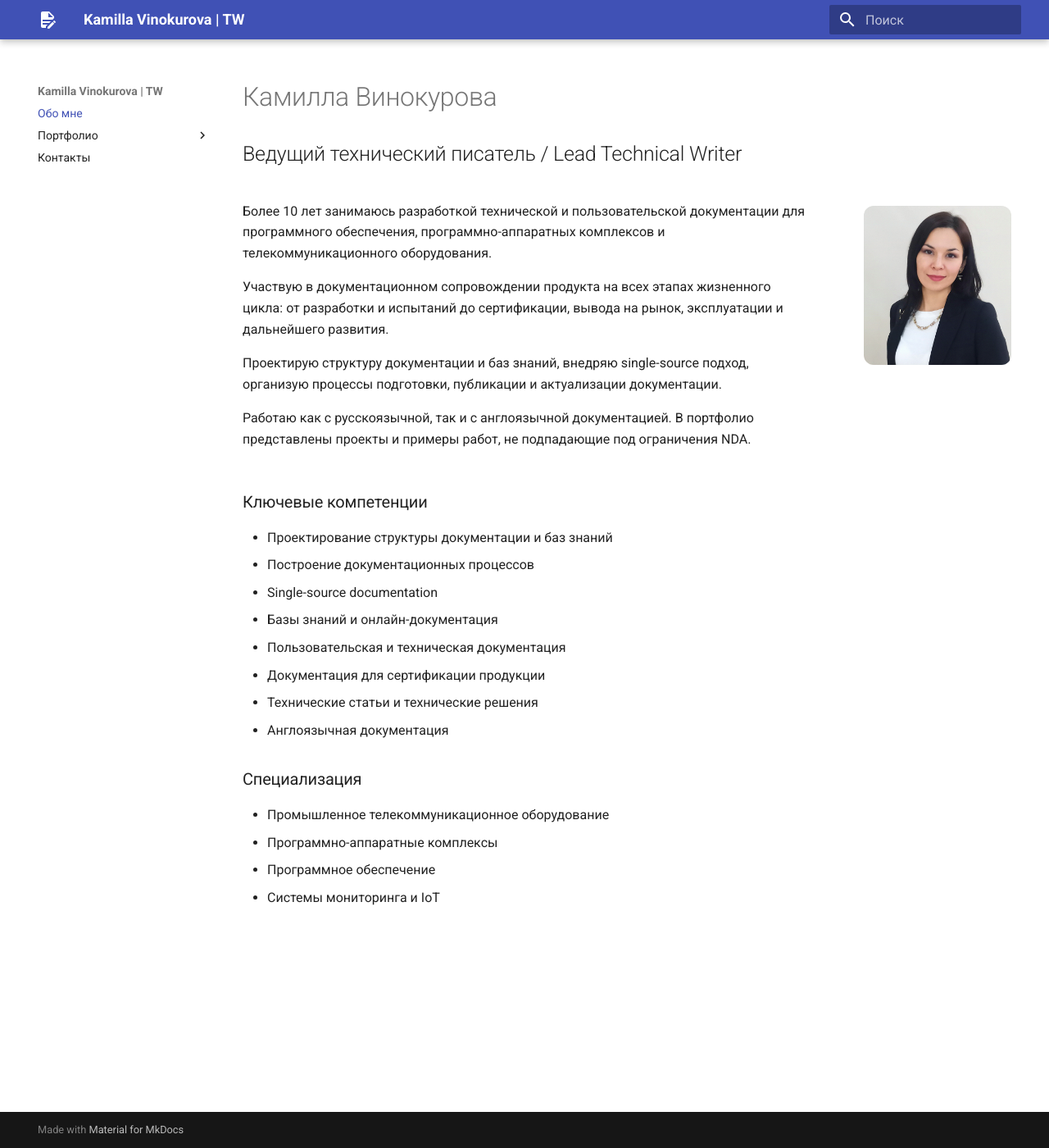
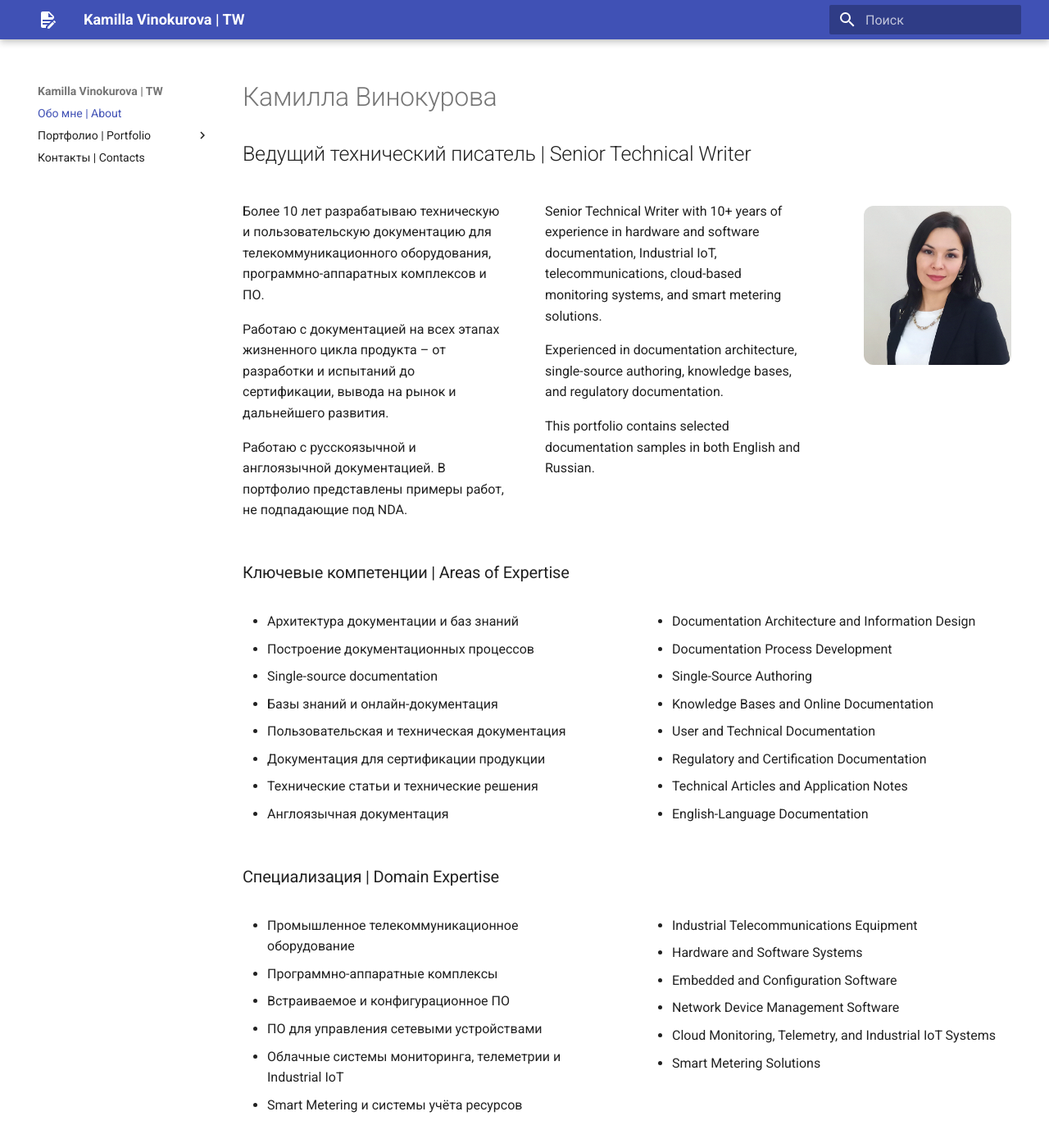
Before and after one commit to KamillaVin/tw-portfolio, an MkDocs documentation site: the page built from docs/index.md, in a window 1280 px wide and 1400 px high. Shown: the whole window at 82% size. Built offline with MkDocs 1.6.1 and Material for MkDocs 9.7.7, drawn with Linux system fonts in a browser that asks for light colours; some of the changed text lies outside the part shown.

Commit message:
Update portfolio homapage

```diff
--- a/docs/index.md
+++ b/docs/index.md
@@ -5,45 +5,105 @@ hide:
 
 # Камилла Винокурова
 
-## Ведущий технический писатель / Lead Technical Writer
+## Ведущий технический писатель  |  Senior Technical Writer
 
 <div class="intro-block">
 
 <div class="intro-text">
-<p>Более 10 лет занимаюсь разработкой технической и пользовательской документации для программного обеспечения, программно-аппаратных комплексов и телекоммуникационного оборудования.</p>
+<p>Более 10 лет разрабатываю техническую и пользовательскую документацию для телекоммуникационного оборудования, программно-аппаратных комплексов и ПО.</p>
 
-<p>Участвую в документационном сопровождении продукта на всех этапах жизненного цикла: от разработки и испытаний до сертификации, вывода на рынок, эксплуатации и дальнейшего развития.</p>
+<p>Работаю с документацией на всех этапах жизненного цикла продукта – от разработки и испытаний до сертификации, вывода на рынок и дальнейшего развития.</p>
 
-<p>Проектирую структуру документации и баз знаний, внедряю single-source подход, организую процессы подготовки, публикации и актуализации документации.</p>
+<p>Работаю с русскоязычной и англоязычной документацией. В портфолио представлены примеры работ, не подпадающие под NDA.</p>
+</div>
+<div class="intro-text">
+<p>Senior Technical Writer with 10+ years of experience in hardware and software documentation, Industrial IoT, telecommunications, cloud-based monitoring systems, and smart metering solutions.</p>
 
-<p>Работаю как с русскоязычной, так и с англоязычной документацией. В портфолио представлены проекты и примеры работ, не подпадающие под ограничения NDA.</p>
+<p>Experienced in documentation architecture, single-source authoring, knowledge bases, and regulatory documentation.</p>
 
+<p>This portfolio contains selected documentation samples in both English and Russian.</p>
 </div>
 
 <img src="assets/images/cv-photo.png" class="profile-photo" alt="Kamilla Vinokurova">
 
 </div>
 
-### Ключевые компетенции
+### Ключевые компетенции  | Areas of Expertise
+<div class="intro-block">
 
-* Проектирование структуры документации и баз знаний
-* Построение документационных процессов
-* Single-source documentation
-* Базы знаний и онлайн-документация
-* Пользовательская и техническая документация
-* Документация для сертификации продукции
-* Технические статьи и технические решения
-* Англоязычная документация
+<div class="intro-text">
+<ul>
+<li>Архитектура документации и баз знаний</li>
+<li>Построение документационных процессов</li>
+<li>Single-source documentation</li>
+<li>Базы знаний и онлайн-документация</li>
+<li>Пользовательская и техническая документация</li>
+<li>Документация для сертификации продукции</li>
+<li>Технические статьи и технические решения</li>
+<li>Англоязычная документация</li>
+</ul>
+</div>
+<div class="intro-text">
+<ul>
+<li>Documentation Architecture and Information Design</li>
+<li>Documentation Process Development</li>
+<li>Single-Source Authoring</li>
+<li>Knowledge Bases and Online Documentation</li>
+<li>User and Technical Documentation</li>
+<li>Regulatory and Certification Documentation</li>
+<li>Technical Articles and Application Notes</li>
+<li>English-Language Documentation</li>
+</ul>
+</div>
+</div>
 
+### Специализация | Domain Expertise
+<div class="intro-block">
 
-### Специализация
+<div class="intro-text">
+<ul>
+<li>Промышленное телекоммуникационное оборудование</li>
+<li>Программно-аппаратные комплексы</li>
+<li>Встраиваемое и конфигурационное ПО</li>
+<li>ПО для управления сетевыми устройствами</li>
+<li>Облачные системы мониторинга, телеметрии и Industrial IoT</li>
+<li>Smart Metering и системы учёта ресурсов</li>
+</ul>
+</div>
+<div class="intro-text">
+<ul>
+<li>Industrial Telecommunications Equipment</li>
+<li>Hardware and Software Systems</li>
+<li>Embedded and Configuration Software</li>
+<li>Network Device Management Software</li>
+<li>Cloud Monitoring, Telemetry, and Industrial IoT Systems</li>
+<li>Smart Metering Solutions</li>
+</ul>
+</div>
+</div>
 
-* Промышленное телекоммуникационное оборудование
-* Программно-аппаратные комплексы
-* Программное обеспечение
-* Системы мониторинга и IoT
+### Инструменты и технологии  |  Tools & Technologies
 
+<div class="intro-block">
+<div class="intro-text">
+<ul>
+<li>MadCap Flare</li>
+<li>MkDocs</li>
+<li>Markdown</li>
+<li>Git / GitLab</li>
+<li>Confluence</li>
+</ul>
+</div>
 
+<div class="intro-text">
+<ul>
+<li>Jira</li>
+<li>HTML/CSS</li>
+<li>GIMP / InkScape</li>
+<li>Figma</li>
+</ul>
+</div>
 
+</div>
 
 <div style="height: 150px;"></div>
--- a/docs/stylesheets/extra.css
+++ b/docs/stylesheets/extra.css
@@ -1,7 +1,7 @@
 
 .intro-block {
     display: flex;
-    gap: 40px;
+    gap: 50px;
     align-items: flex-start;
 }
 
@@ -12,7 +12,7 @@
 .profile-photo {
     width: 180px;
     border-radius: 12px;
-    margin-left: 30px;
+    margin-left: 20px;
     margin-top: 22px;
 }
 
--- a/mkdocs.yml
+++ b/mkdocs.yml
@@ -12,16 +12,16 @@ theme:
 
 
 nav:
-  - Обо мне: index.md
+  - Обо мне | About: index.md
 
-  - Портфолио:
-      - Руководства пользователя: portfolio/user-guides.md
-      - Datasheets и паспорта: portfolio/product-docs.md
-      - Сертификация: portfolio/certification.md
-      - Статьи и схемы: portfolio/articles-diagrams.md
+  - Портфолио | Portfolio:
+      - Руководства пользователя | User Guides: portfolio/user-guides.md
+      - Datasheets и паспорта | Datasheets & Specifications: portfolio/product-docs.md
+      - Сертификация | Certificarion: portfolio/certification.md
+      - Статьи и схемы | Articles & Diagrams: portfolio/articles-diagrams.md
       # - Подход и процессы: portfolio/processes.md
 
-  - Контакты: contacts.md
+  - Контакты | Contacts: contacts.md
 
 extra_css:
   - stylesheets/extra.css
```
Also changed, not shown: site/assets/images/ds-lt7x-diagram.png, site/assets/images/emc-er-diagram.jpg (added), site/portfolio/articles-diagrams/index.html, site/search/search_index.json, 1 other file.
